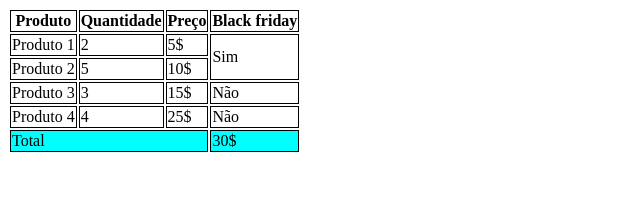
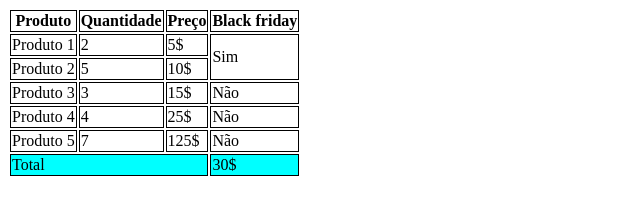
Before and after one commit to paulodiasred/curso-dev-quest, a plain HTML site: page teste-git/index.html in a window 1280 px wide. Shown: the whole page, without its empty margins (0-640 px from the left). Drawn offline with Linux system fonts and the light colour scheme.

Commit message:
Adicionando produto 5

```diff
--- a/teste-git/index.html
+++ b/teste-git/index.html
@@ -49,6 +49,12 @@
                 <td>25$</td>
                 <td>Não</tr>
             </tr>
+            <tr>
+                <td>Produto 5</td>
+                <td>7</td>
+                <td>125$</td>
+                <td>Não</tr>
+            </tr>
         </tbody>
 
         <tfoot>
```
